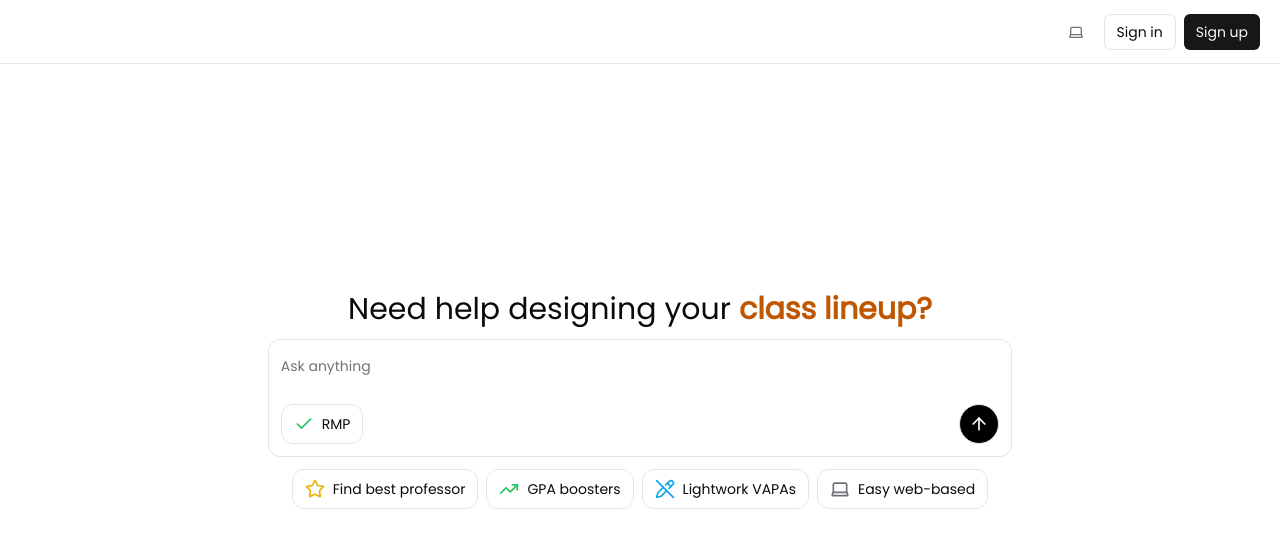
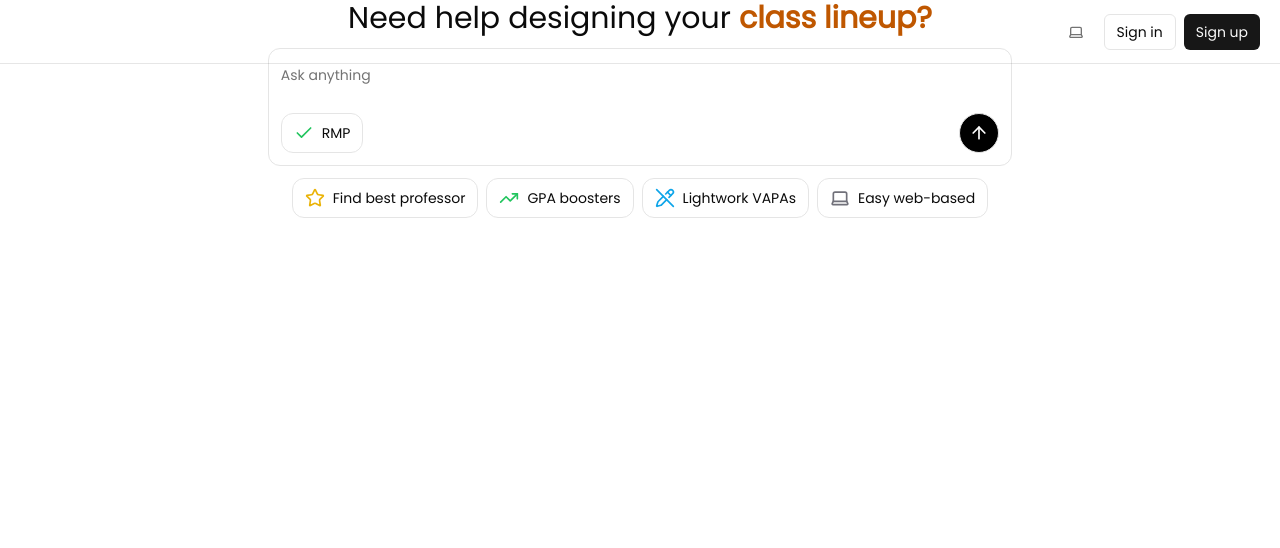
Before and after one commit to arjohnsonn/forty, a Next.js app: page / in a window 1280 px wide. Shown: the top 548 px of the page. Built offline with nearby package versions, Linux system fonts and the light colour scheme; no server answers.

Commit message:
fix(ui): incorrect positioning of components

```diff
--- a/components/Conversation.tsx
+++ b/components/Conversation.tsx
@@ -50,7 +50,7 @@ const Conversation: React.FC<ConversationProps> = ({ title, initialQuery }) => {
   }, [input]);
 
   return (
-    <div className="flex flex-col h-screen">
+    <div className="flex flex-col w-[85%] h-full">
       <div className="bg-background">
         <div className="max-w-screen-lg mx-auto px-4 py-4">
           <h1 className="text-xl font-bold">{title}</h1>
--- a/components/NewConvo.tsx
+++ b/components/NewConvo.tsx
@@ -65,8 +65,8 @@ const NewConvo = ({ onSubmit }: Props) => {
   }, []);
 
   return (
-    <div className="h-screen w-full flex items-center justify-center">
-      <div className="flex flex-col items-center gap-y-3 justify-center h-full">
+    <div className="flex-1 w-full flex items-center justify-center">
+      <div className="flex flex-col items-center gap-y-3 justify-center">
         <h1 className="text-3xl text-center">
           {parts.map((text, idx) =>
             idx % 2 === 1 ? (
```
